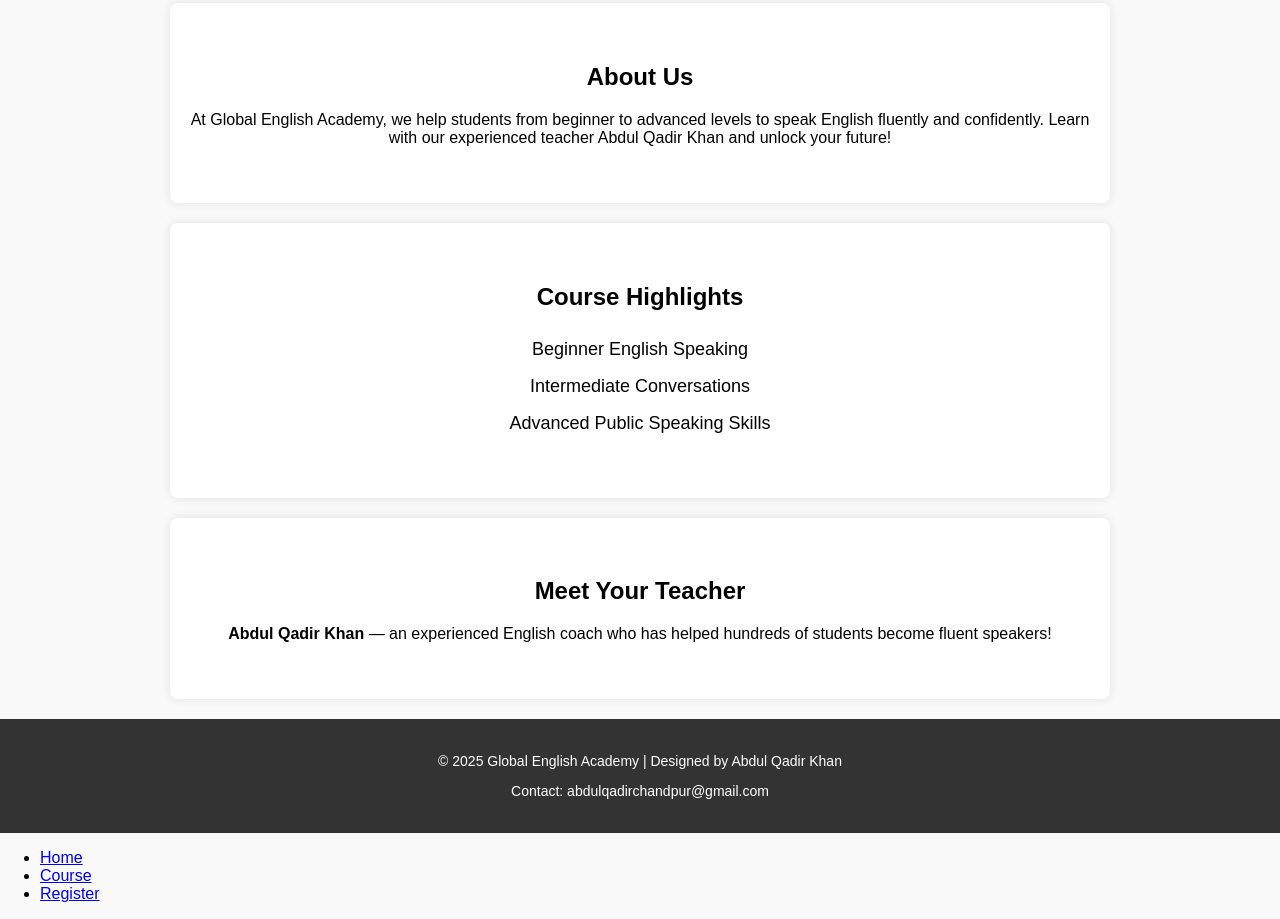
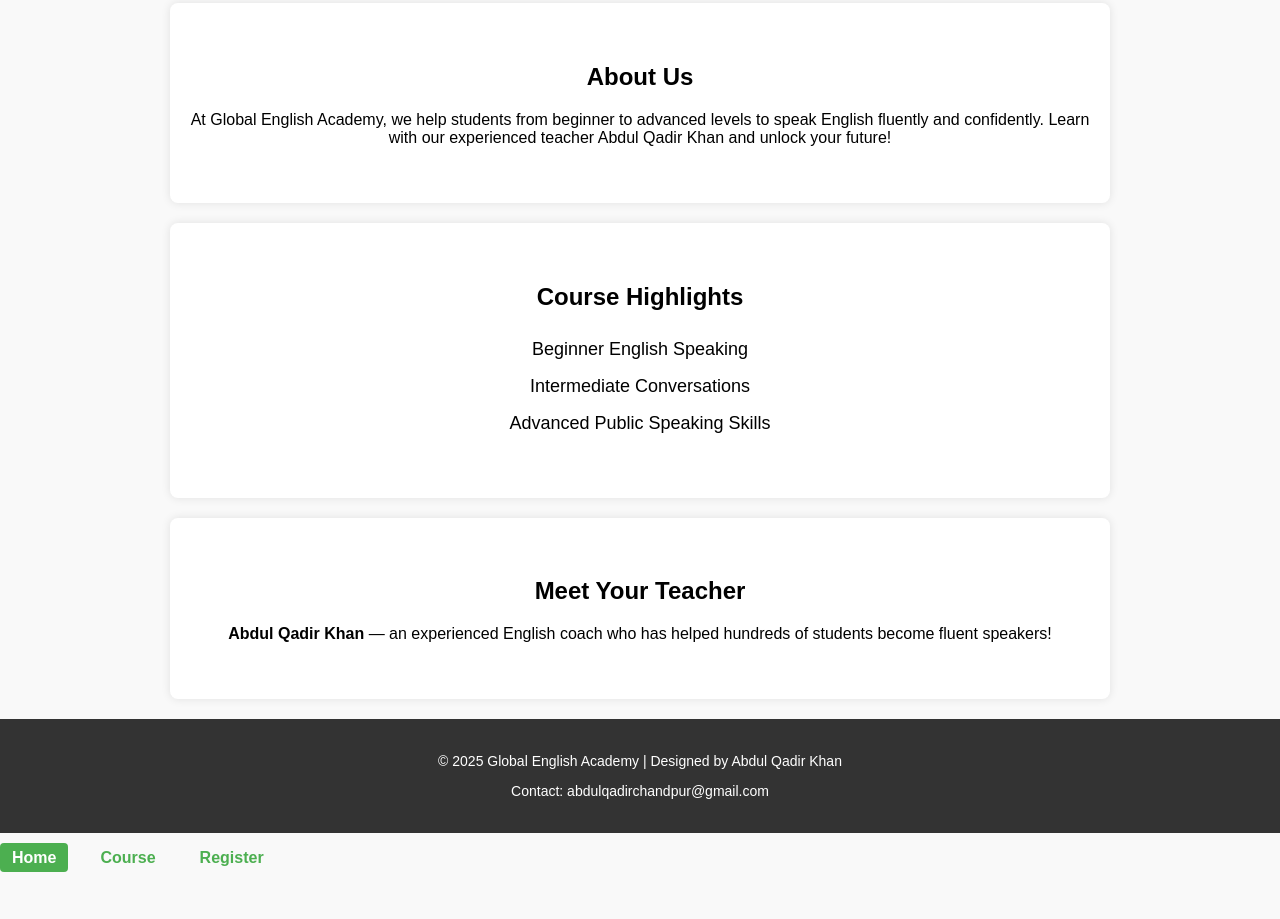
Before and after one commit to aqkhan961/aqkhan, a plain HTML site: page index.html in a window 1280 px wide. Shown: the part 309-1228 px from the top of the page. After the commit the page ends 1192 px from the top, so only its background shows below. Drawn offline with Linux system fonts and the light colour scheme.

Commit message:
Update style.css

```diff
--- a/style.css
+++ b/style.css
@@ -53,3 +53,27 @@ body {
     padding: 20px;
     font-size: 14px;
   }
+  nav ul {
+  list-style: none;
+  padding: 0;
+  display: flex;
+  gap: 20px;
+}
+
+nav ul li {
+  display: inline;
+}
+
+nav ul li a {
+  text-decoration: none;
+  font-weight: 600;
+  color: #4CAF50;
+  padding: 6px 12px;
+  border-radius: 4px;
+}
+
+nav ul li a:hover,
+nav ul li a.active {
+  background-color: #4CAF50;
+  color: white;
+}
```
